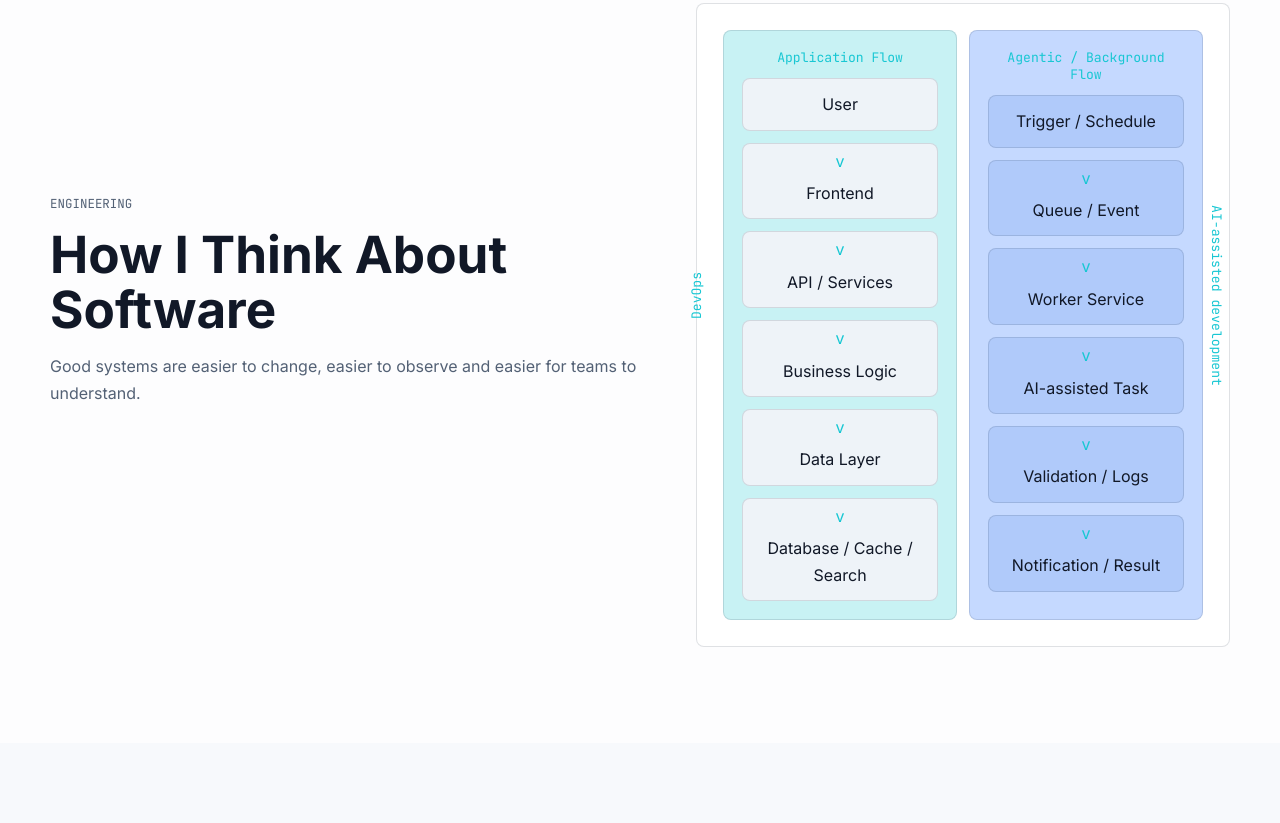
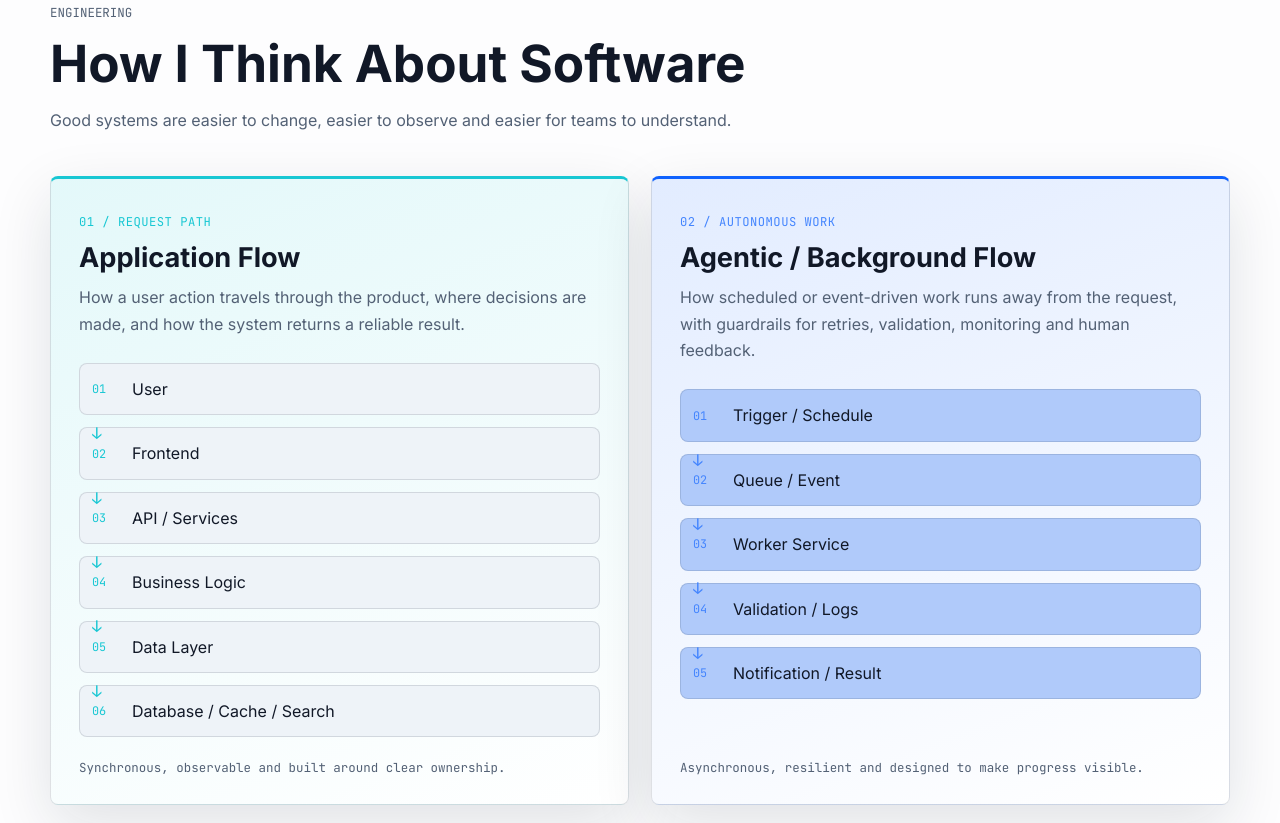
Before and after one commit to MukeshThummar/portfolio, a plain HTML site: page index.html in a window 1280 px wide. Shown: the part 4917-5740 px from the top of the page. Drawn offline with Linux system fonts and the light colour scheme; no server answers.

Commit message:
Engineering : Upgrade Design Flow Upgration

```diff
--- a/css/responsive.css
+++ b/css/responsive.css
@@ -8,8 +8,7 @@
   .industry-strip { grid-template-columns: repeat(3, minmax(0, 1fr)); }
   .section-heading.split { align-items: flex-start; flex-direction: column; }
   .filters { justify-content: flex-start; }
-  .architecture-diagram { grid-template-columns: 1fr; }
-  .side-note { position: static; transform: none !important; text-align: center; }
+  .flow-board { grid-template-columns: 1fr; }
 }
 
 @media (max-width: 760px) {
--- a/css/style.css
+++ b/css/style.css
@@ -361,42 +361,74 @@ pre { margin: 0; overflow: auto; color: #d7f7ff; font: 0.92rem/1.7 "JetBrains Mo
 .card-actions { display: flex; gap: 10px; flex-wrap: wrap; margin-top: 18px; }
 .card-actions a { color: var(--accent); font-weight: 700; }
 
-.architecture-diagram {
-  position: relative;
+.engineering-heading { max-width: 720px; margin-bottom: 42px; }
+.flow-board {
   display: grid;
   grid-template-columns: repeat(2, minmax(0, 1fr));
-  gap: 12px;
-  padding: 26px;
+  gap: 22px;
+}
+.flow-card {
+  position: relative;
+  display: flex;
+  flex-direction: column;
+  min-height: 100%;
+  padding: 28px;
   border: 1px solid var(--border);
+  border-top: 3px solid var(--accent);
   border-radius: var(--radius);
-  background: var(--surface);
+  background: linear-gradient(160deg, color-mix(in srgb, var(--surface) 88%, var(--accent)), var(--surface));
+  box-shadow: var(--shadow);
 }
-.flow-block { padding: 18px; border: 1px solid var(--border); border-radius: var(--radius); background: color-mix(in srgb, var(--surface) 76%, var(--accent)); }
-.agent-block { background: color-mix(in srgb, var(--surface) 76%, var(--primary)); }
+.agent-flow-card {
+  border-top-color: var(--primary);
+  background: linear-gradient(160deg, color-mix(in srgb, var(--surface) 88%, var(--primary)), var(--surface));
+}
+.flow-card-header { margin-bottom: 26px; }
+.flow-kicker {
+  color: var(--accent);
+  font: 0.76rem "JetBrains Mono", monospace;
+  letter-spacing: .04em;
+  text-transform: uppercase;
+}
+.agent-flow-card .flow-kicker { color: color-mix(in srgb, var(--primary), white 22%); }
+.flow-card h3 { margin-top: 10px; font-size: 1.7rem; }
+.flow-card-header p { margin: 12px 0 0; color: var(--muted); }
 .flow-column {
   display: grid;
   gap: 12px;
 }
-.flow-title {
-  margin: 0;
-  color: var(--accent);
-  font: 0.82rem "JetBrains Mono", monospace;
-  text-align: center;
-}
-.architecture-diagram span {
+.flow-column span {
+  display: flex;
+  align-items: center;
+  gap: 12px;
   padding: 12px;
-  text-align: center;
   border: 1px solid var(--border);
   border-radius: var(--radius);
   background: var(--surface-strong);
 }
-.flow-column span + span::before { content: "v"; display: block; color: var(--accent); margin: -8px 0 6px; }
-.agent-flow span {
+.flow-column span + span::before {
+  content: "↓";
+  position: absolute;
+  margin-top: -40px;
+  color: var(--accent);
+  font: 1rem "JetBrains Mono", monospace;
+}
+.flow-column span b {
+  min-width: 28px;
+  color: var(--accent);
+  font: 0.74rem "JetBrains Mono", monospace;
+}
+.agent-flow-card .flow-column span {
   background: color-mix(in srgb, var(--surface-strong) 72%, var(--primary));
 }
-.side-note { position: absolute; top: 44%; color: var(--accent); font: 0.82rem "JetBrains Mono", monospace; }
-.side-note.left { left: -24px; transform: rotate(-90deg); }
-.side-note.right { right: -78px; transform: rotate(90deg); }
+.agent-flow-card .flow-column span + span::before,
+.agent-flow-card .flow-column span b { color: color-mix(in srgb, var(--primary), white 22%); }
+.flow-card-footer {
+  margin-top: auto;
+  padding-top: 22px;
+  color: var(--muted);
+  font: 0.78rem "JetBrains Mono", monospace;
+}
 
 .contact-card {
   display: flex;
--- a/index.html
+++ b/index.html
@@ -178,27 +178,44 @@
     </section>
 
     <section class="section alt" id="thinking">
-      <div class="wrap architecture-grid">
-        <div class="section-heading reveal">
+      <div class="wrap">
+        <div class="section-heading engineering-heading reveal">
           <p class="eyebrow">Engineering</p>
           <h2>How I Think About Software</h2>
           <p>Good systems are easier to change, easier to observe and easier for teams to understand.</p>
         </div>
-        <div class="architecture-diagram reveal" aria-label="Software architecture and background process diagram">
-          <div class="flow-block">
-            <div class="flow-column">
-            <p class="flow-title">Application Flow</p>
-            <span>User</span><span>Frontend</span><span>API / Services</span><span>Business Logic</span><span>Data Layer</span><span>Database / Cache / Search</span>
+        <div class="flow-board">
+          <article class="flow-card application-flow reveal">
+            <div class="flow-card-header">
+              <span class="flow-kicker">01 / Request path</span>
+              <h3>Application Flow</h3>
+              <p>How a user action travels through the product, where decisions are made, and how the system returns a reliable result.</p>
             </div>
-          </div>
-          <div class="flow-block agent-block">
-            <div class="flow-column agent-flow">
-            <p class="flow-title">Agentic / Background Flow</p>
-            <span>Trigger / Schedule</span><span>Queue / Event</span><span>Worker Service</span><span>AI-assisted Task</span><span>Validation / Logs</span><span>Notification / Result</span>
+            <div class="flow-column" aria-label="Application flow stages">
+              <span><b>01</b>User</span>
+              <span><b>02</b>Frontend</span>
+              <span><b>03</b>API / Services</span>
+              <span><b>04</b>Business Logic</span>
+              <span><b>05</b>Data Layer</span>
+              <span><b>06</b>Database / Cache / Search</span>
             </div>
-          </div>
-          <div class="side-note left">DevOps</div>
-          <div class="side-note right">AI-assisted development</div>
+            <footer class="flow-card-footer">Synchronous, observable and built around clear ownership.</footer>
+          </article>
+          <article class="flow-card agent-flow-card reveal">
+            <div class="flow-card-header">
+              <span class="flow-kicker">02 / Autonomous work</span>
+              <h3>Agentic / Background Flow</h3>
+              <p>How scheduled or event-driven work runs away from the request, with guardrails for retries, validation, monitoring and human feedback.</p>
+            </div>
+            <div class="flow-column" aria-label="Agentic and background flow stages">
+              <span><b>01</b>Trigger / Schedule</span>
+              <span><b>02</b>Queue / Event</span>
+              <span><b>03</b>Worker Service</span>
+              <span><b>04</b>Validation / Logs</span>
+              <span><b>05</b>Notification / Result</span>
+            </div>
+            <footer class="flow-card-footer">Asynchronous, resilient and designed to make progress visible.</footer>
+          </article>
         </div>
       </div>
     </section>
```
